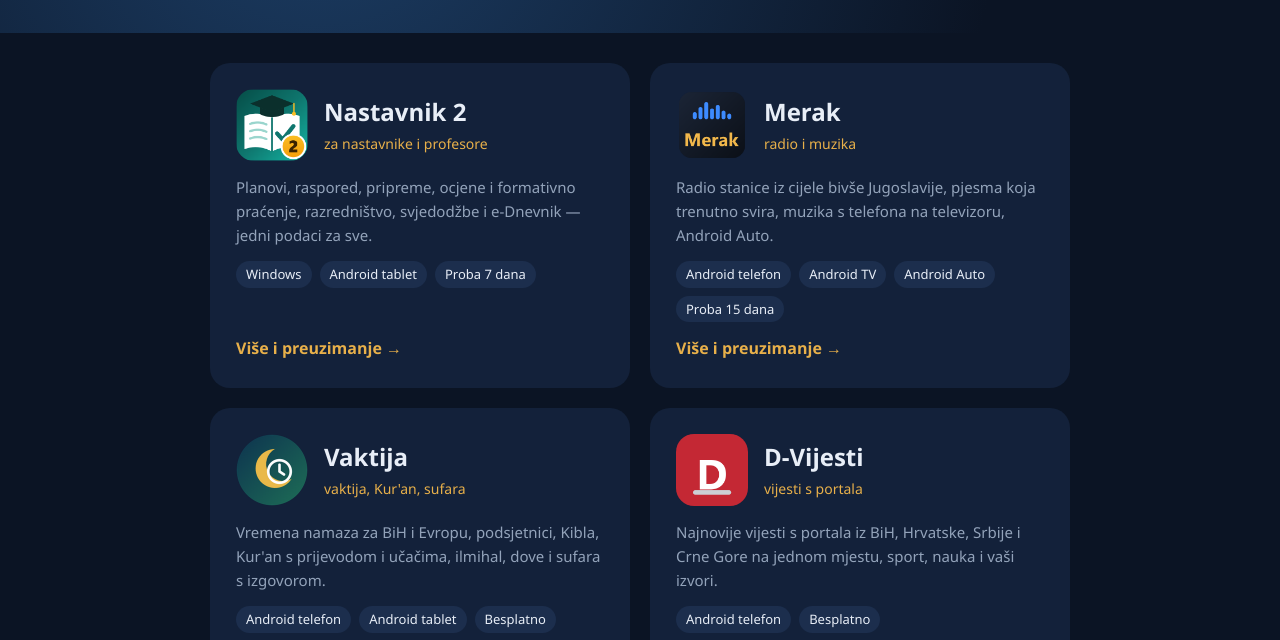
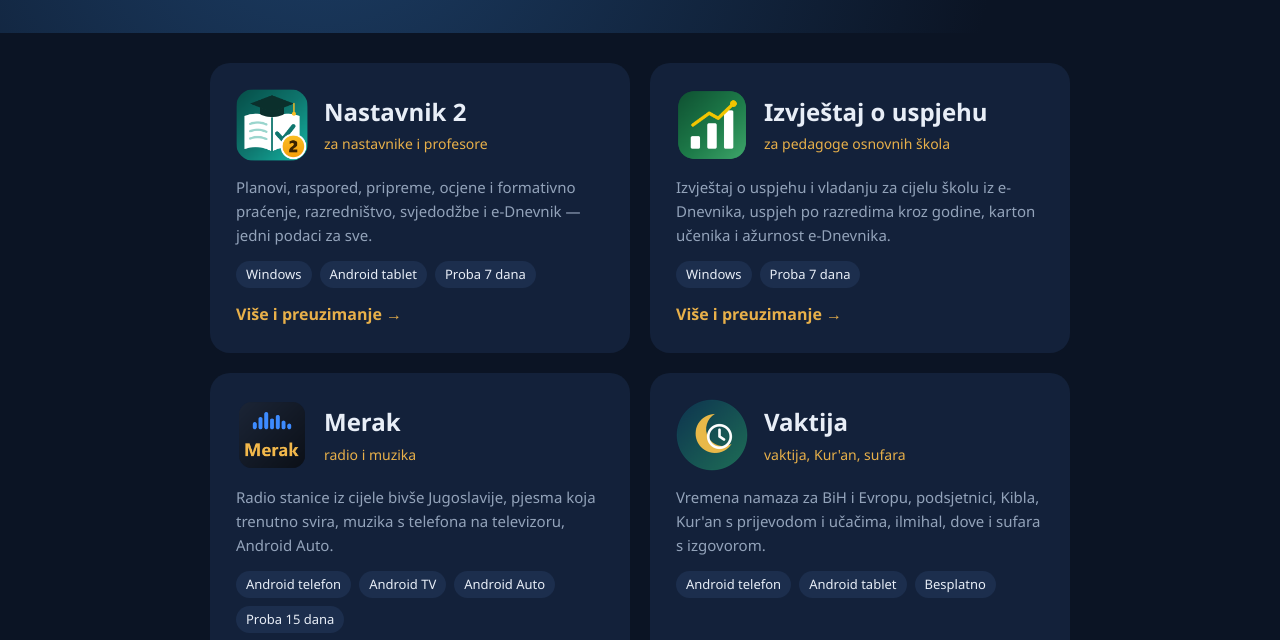
Before and after one commit to omerhusovic-arch/omerhusovic-arch.github.io, a plain HTML site: page index.html in a window 1280 px wide. Shown: the part 160-800 px from the top of the page. Drawn offline with Linux system fonts and the light colour scheme.

Commit message:
Kartica: Izvještaj o uspjehu

```diff
--- a/index.html
+++ b/index.html
@@ -4,7 +4,7 @@
 <meta charset="utf-8">
 <meta name="viewport" content="width=device-width, initial-scale=1">
 <title>Aplikacije za Android — Omer Husović, prof.</title>
-<meta name="description" content="Besplatno preuzimanje Android aplikacija: Nastavnik 2 (planovi, ocjene, e-Dnevnik), Merak (Ex-YU radio, muzika i upozorenje na radare), Vaktija, D-Vijesti, Alma (IPTV) i Pokretač.">
+<meta name="description" content="Besplatno preuzimanje Android aplikacija: Nastavnik 2 (planovi, ocjene, e-Dnevnik), Izvještaj o uspjehu (za pedagoge), Merak (Ex-YU radio, muzika i upozorenje na radare), Vaktija, D-Vijesti, Alma (IPTV) i Pokretač.">
 <meta name="google-site-verification" content="PvG0GHnoMA5_zSJjuMWqjqfFUhcq5Xi0r1TF-xK00oM">
 <!-- seo:pocetak -->
 <link rel="canonical" href="https://omerhusovic-arch.github.io/">
@@ -12,7 +12,7 @@
 <meta property="og:locale" content="bs_BA">
 <meta property="og:site_name" content="Aplikacije za Android">
 <meta property="og:title" content="Aplikacije za Android — Omer Husović, prof.">
-<meta property="og:description" content="Besplatno preuzimanje Android aplikacija: Nastavnik 2 (planovi, ocjene, e-Dnevnik), Merak (Ex-YU radio, muzika i upozorenje na radare), Vaktija, D-Vijesti, Alma (IPTV) i Pokretač.">
+<meta property="og:description" content="Besplatno preuzimanje Android aplikacija: Nastavnik 2 (planovi, ocjene, e-Dnevnik), Izvještaj o uspjehu (za pedagoge), Merak (Ex-YU radio, muzika i upozorenje na radare), Vaktija, D-Vijesti, Alma (IPTV) i Pokretač.">
 <meta property="og:url" content="https://omerhusovic-arch.github.io/">
 <meta property="og:image" content="https://omerhusovic-arch.github.io/dijeli.png">
 <meta property="og:image:width" content="1200">
@@ -20,7 +20,7 @@
 <meta property="og:image:alt" content="Aplikacije za Android">
 <meta name="twitter:card" content="summary_large_image">
 <meta name="twitter:image" content="https://omerhusovic-arch.github.io/dijeli.png">
-<script type="application/ld+json">{"@context": "https://schema.org", "@type": "WebSite", "name": "Aplikacije za Android — Omer Husović, prof.", "url": "https://omerhusovic-arch.github.io/", "inLanguage": "bs", "description": "Besplatno preuzimanje Android aplikacija: Nastavnik 2 (planovi, ocjene, e-Dnevnik), Merak (Ex-YU radio, muzika i upozorenje na radare), Vaktija, D-Vijesti, Alma (IPTV) i Pokretač.", "author": {"@type": "Person", "name": "Omer Husović"}}</script>
+<script type="application/ld+json">{"@context": "https://schema.org", "@type": "WebSite", "name": "Aplikacije za Android — Omer Husović, prof.", "url": "https://omerhusovic-arch.github.io/", "inLanguage": "bs", "description": "Besplatno preuzimanje Android aplikacija: Nastavnik 2 (planovi, ocjene, e-Dnevnik), Izvještaj o uspjehu (za pedagoge), Merak (Ex-YU radio, muzika i upozorenje na radare), Vaktija, D-Vijesti, Alma (IPTV) i Pokretač.", "author": {"@type": "Person", "name": "Omer Husović"}}</script>
 <!-- seo:kraj -->
 <link rel="icon" href="nastavnik2.png">
 <style>
@@ -61,6 +61,12 @@
       <div class="glava"><img src="nastavnik2.png" alt=""><div><b>Nastavnik 2</b><span>za nastavnike i profesore</span></div></div>
       <p class="opis">Planovi, raspored, pripreme, ocjene i formativno praćenje, razredništvo, svjedodžbe i e-Dnevnik — jedni podaci za sve.</p>
       <div class="oznake"><em>Windows</em><em>Android tablet</em><em>Proba 7 dana</em></div>
+      <span class="dalje">Više i preuzimanje →</span>
+    </a>
+    <a class="app" href="izvjestaj/">
+      <div class="glava"><img src="izvjestaj.png" alt=""><div><b>Izvještaj o uspjehu</b><span>za pedagoge osnovnih škola</span></div></div>
+      <p class="opis">Izvještaj o uspjehu i vladanju za cijelu školu iz e-Dnevnika, uspjeh po razredima kroz godine, karton učenika i ažurnost e-Dnevnika.</p>
+      <div class="oznake"><em>Windows</em><em>Proba 7 dana</em></div>
       <span class="dalje">Više i preuzimanje →</span>
     </a>
     <a class="app" href="merak/">
--- a/sitemap.xml
+++ b/sitemap.xml
@@ -1,7 +1,8 @@
 <?xml version="1.0" encoding="UTF-8"?>
 <urlset xmlns="http://www.sitemaps.org/schemas/sitemap/0.9">
-  <url><loc>https://omerhusovic-arch.github.io/</loc><lastmod>2026-11-22</lastmod></url>
+  <url><loc>https://omerhusovic-arch.github.io/</loc><lastmod>2026-11-26</lastmod></url>
   <url><loc>https://omerhusovic-arch.github.io/nastavnik2/</loc><lastmod>2026-11-22</lastmod></url>
+  <url><loc>https://omerhusovic-arch.github.io/izvjestaj/</loc><lastmod>2026-11-26</lastmod></url>
   <url><loc>https://omerhusovic-arch.github.io/merak/</loc><lastmod>2026-11-22</lastmod></url>
   <url><loc>https://omerhusovic-arch.github.io/vaktija/</loc><lastmod>2026-11-22</lastmod></url>
   <url><loc>https://omerhusovic-arch.github.io/d-vijesti/</loc><lastmod>2026-11-22</lastmod></url>
```
Also changed, not shown: izvjestaj.png (added).
